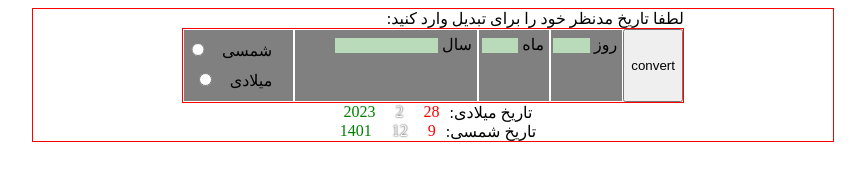
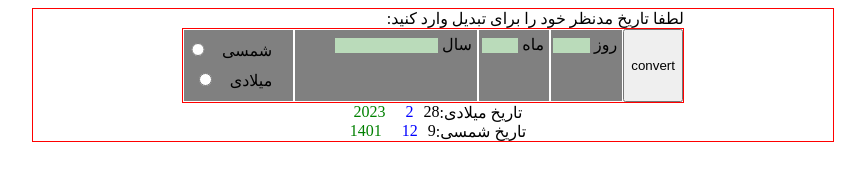
Before and after one commit to mohammadreza-th/12_date_convertor, a plain HTML site: page index.html in a window 1280 px wide. Shown: the whole page, without its empty margins (207-1072 px from the left). Drawn offline with Linux system fonts and the light colour scheme.

Commit message:
some edits

```diff
--- a/script.js
+++ b/script.js
@@ -63,7 +63,8 @@ document.getElementById("convert").addEventListener("click", () => {
     let convertedDate;
     if (data.yearType === "AD-type") {
       convertedDate = dateToSolar(data.year, data.month, data.day);
-      console.log(data.month)
+      // convertedDate = dateToSolar(2023, 2, 28);
+      console.log(data)
   }
   let viewInDOM = `<div class="monitor" >
   converted date is: ${convertedDate}
--- a/style.css
+++ b/style.css
@@ -46,9 +46,7 @@ div.radio{
 }
 .month {
   padding: 0 10px;
-  color: white;
-  text-shadow: 0 0 2px black;
-}
+  color: blue;
 
 .day {
   color: red;
```
